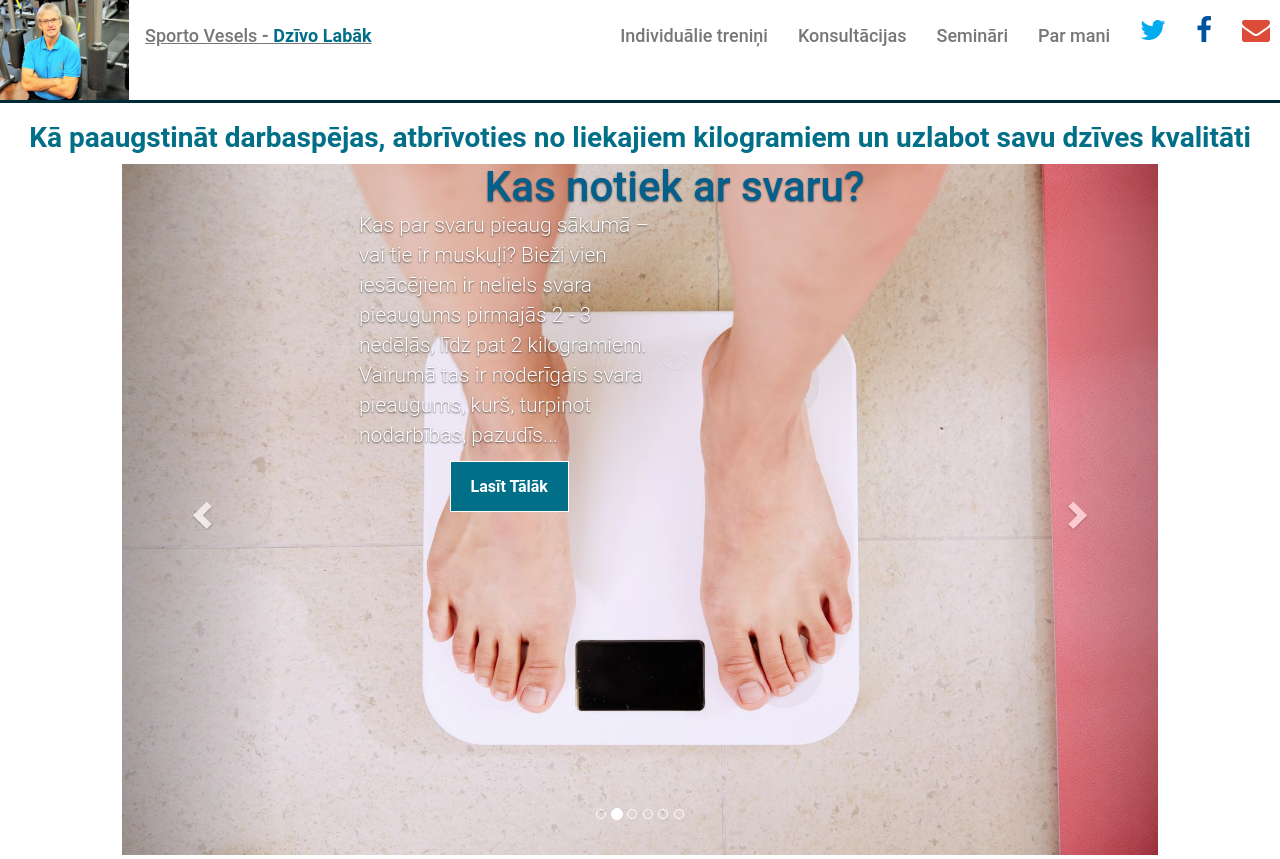
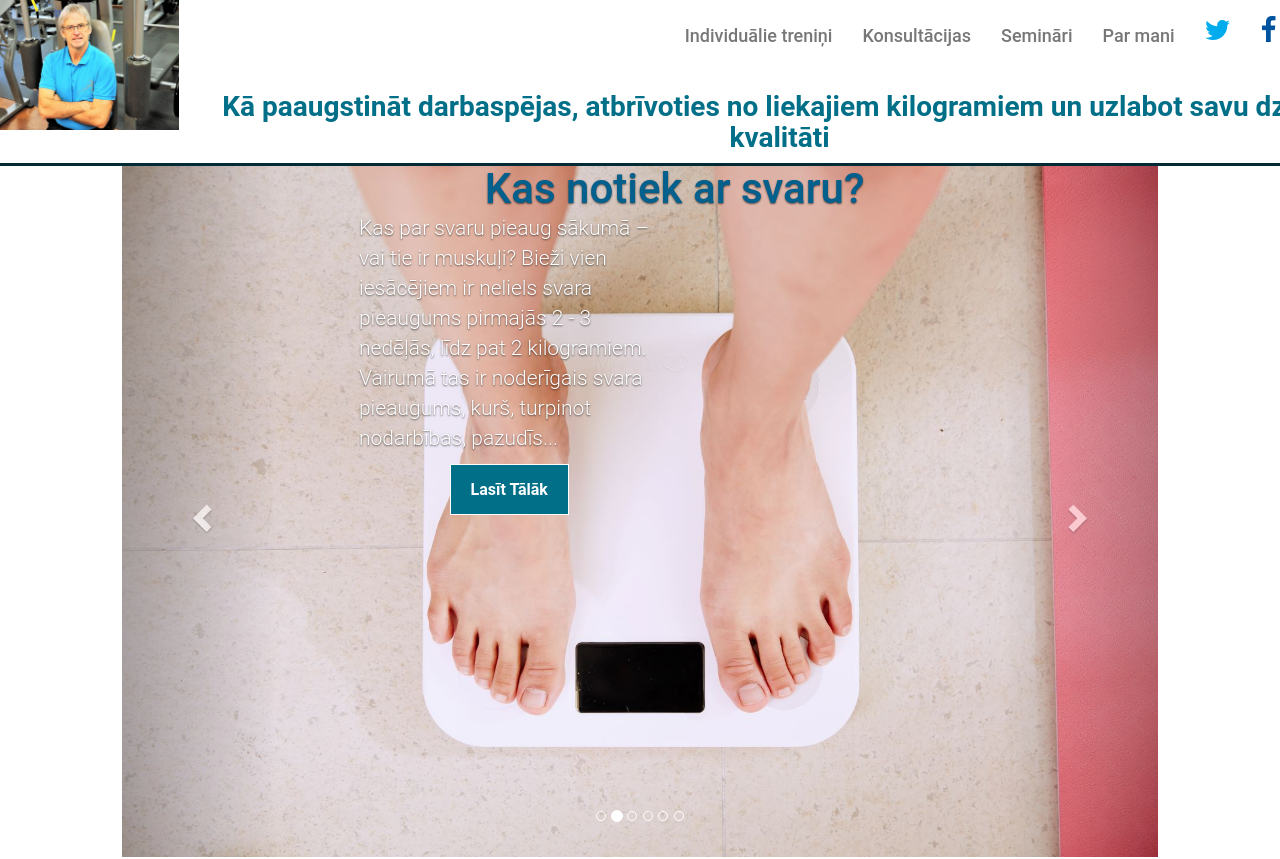
Before and after one commit to reinitto/dzivo-vesels, a React (Create React App) app: page / in a window 1280 px wide. Shown: the top 859 px of the page. Built offline with nearby package versions, Linux system fonts and the light colour scheme.

Commit message:
Edited navbar

```diff
--- a/src/components/Home.js
+++ b/src/components/Home.js
@@ -4,16 +4,6 @@ import News from "./News";
 
 const Home = () => (
   <div>
-    <h2
-      style={{
-        textAlign: "center",
-        color: "rgb(2, 111, 137)",
-        fontSize: "28px"
-      }}
-    >
-      Kā paaugstināt darbaspējas, atbrīvoties no liekajiem kilogramiem un
-      uzlabot savu dzīves kvalitāti
-    </h2>
     <Carousel />
     <News />
   </div>
--- a/src/components/Navbar.js
+++ b/src/components/Navbar.js
@@ -13,30 +13,32 @@ export default () => {
       className="container-fluid border no-wrap"
       style={{ display: "flex", justifyContent: "center" }}
     >
-      <img
-        src={nr_31}
-        className="img-responsive"
-        alt=""
-        style={{
-          maxHeight: "100px",
-          display: "inline-block"
-        }}
-      />
-      <Navbar collapseOnSelect className="white">
-        <Navbar.Header>
-          <Navbar.Brand>
       <Link to="/">
         <h4
           style={{
             fontWeight: 500,
-                  textDecoration: "underline"
+            textDecoration: "underline",
+
+            padding: "10px 15px"
           }}
         >
           Sporto Vesels <strong> - </strong>{" "}
           <b style={{ color: "#026f89" }}>Dzīvo Labāk</b>
         </h4>
       </Link>
-          </Navbar.Brand>
+      <img
+        src={nr_31}
+        className="img-responsive"
+        alt=""
+        style={{
+          maxHeight: "130px",
+          display: "inline-block"
+        }}
+      />
+      <div className="container-fluid">
+        <Navbar collapseOnSelect className="white">
+          <Navbar.Header>
+            <Navbar.Brand />
             <Navbar.Toggle />
           </Navbar.Header>
           <Navbar.Collapse>
@@ -80,6 +82,19 @@ export default () => {
             </Nav>
           </Navbar.Collapse>
         </Navbar>
+        <div>
+          <h2
+            style={{
+              textAlign: "center",
+              color: "rgb(2, 111, 137)",
+              fontSize: "28px"
+            }}
+          >
+            Kā paaugstināt darbaspējas, atbrīvoties no liekajiem kilogramiem un
+            uzlabot savu dzīves kvalitāti
+          </h2>
+        </div>
+      </div>
     </div>
   );
 };
```
Lines whose indentation alone changed are shown as unchanged.
